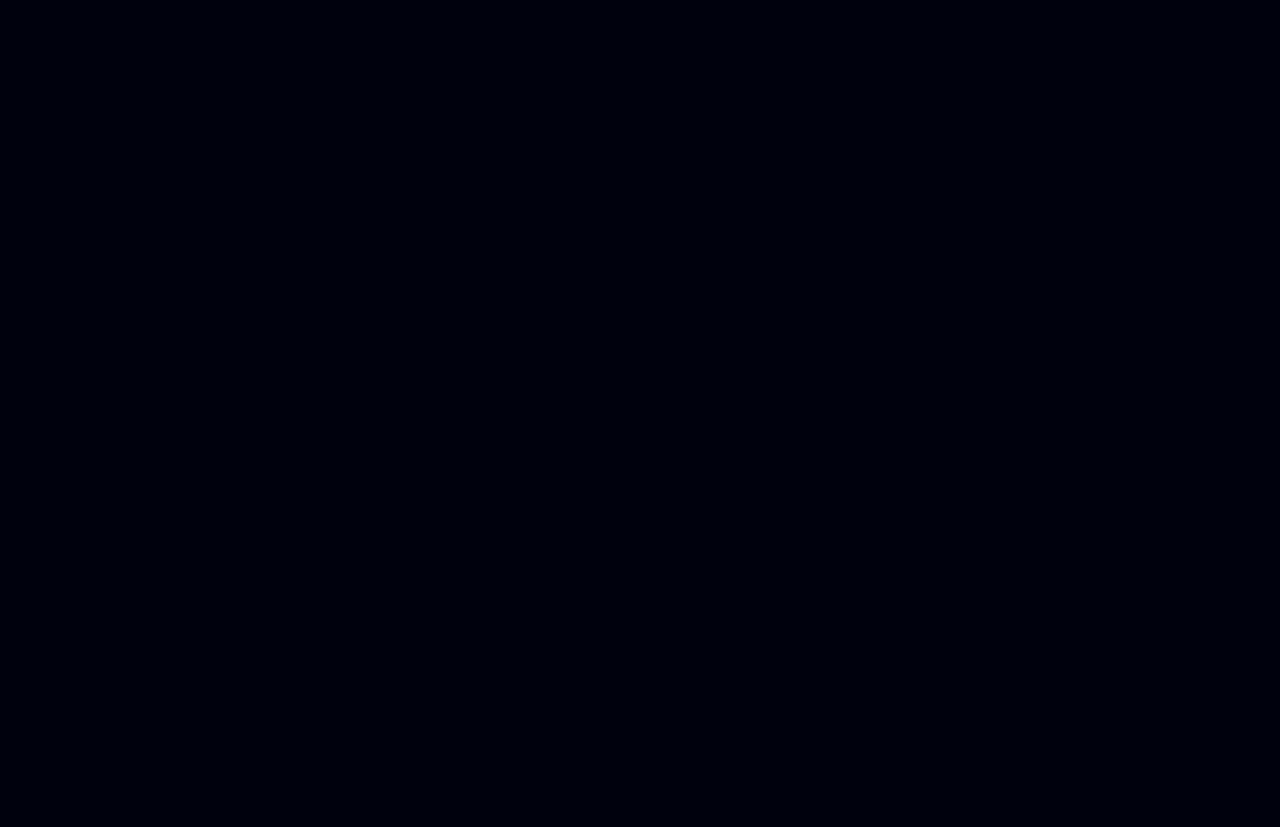
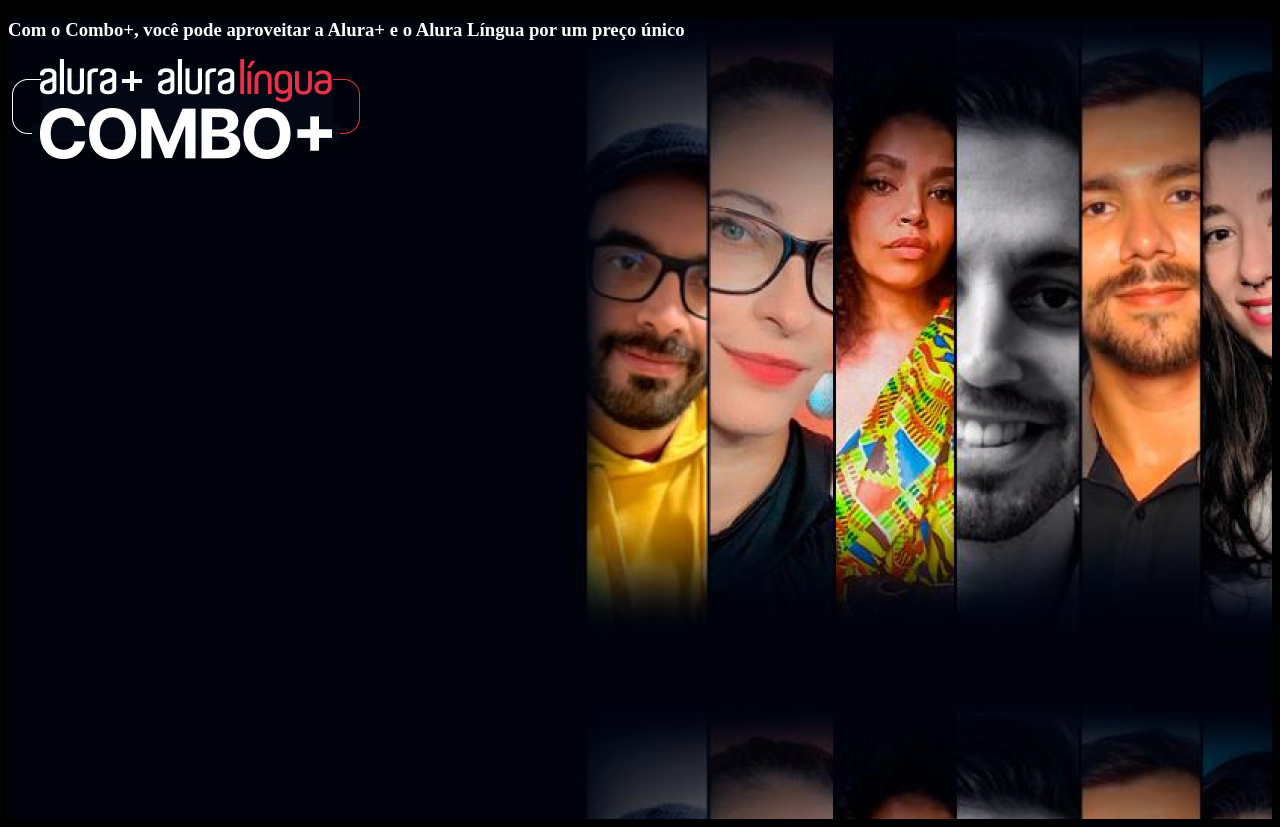
Before and after one commit to Luizuulll/AluraPlus, a plain HTML site: page index.html in a window 1280 px wide. Before the commit the page ends 800 px from the top, so only its background shows below. Drawn offline with Linux system fonts and the light colour scheme.

Commit message:
Add files via upload

```diff
--- a/index.html
+++ b/index.html
@@ -1,14 +1,19 @@
 <!DOCTYPE html>
 <htmlt>
 
-    <head>
-        <title>Alura Plus</title>
-        <meta charset="UTF-8">
-        <meta name="viewport" content="width=divice-width,initial-scale=1">
-        <link rel="stylesheet" href="style.css">
+<head>
+    <title>Alura Plus</title>
+    <meta charset="UTF-8">
+    <meta name="viewport" content="width=divice-width,initial-scale=1">
+    <link rel="stylesheet" href="style.css">
     </head>
     <body>
-
+        <section class="principal">
+            <section class="container">
+                <h1>Com o Combo+, você pode aproveitar a Alura+ e o Alura Língua por um preço único</h1>
+                <img src="img/Combo.png" alt="O combo+ é a junção do alura+ e alura língua">
+            </section>
+        </section>
     </body>
 
 </htmlt>
--- a/style.css
+++ b/style.css
@@ -1,9 +1,20 @@
 :root{
     --branco-principal:#FFFFFF;
     --cinza-secundario:#C0C0C0;
-    --botao-azul:#167BF7;
-    --cor-de-fundo:#00030C;
+    --botao-azul:hsl(213, 93%, 53%);
+    --cor-de-fundo:#000000;
 }
 body{
     background-color: var(--cor-de-fundo);
+    color: var(--branco-principal)
 }
+ {
+    margin: 0;
+    padding: 0;
+}
+.principal{
+    background-image: url("img/Background.png");
+}
+.container{
+    height: 100vh;
+}
```
Also changed, not shown: img/Background.png (added), img/Combo.png (added).
